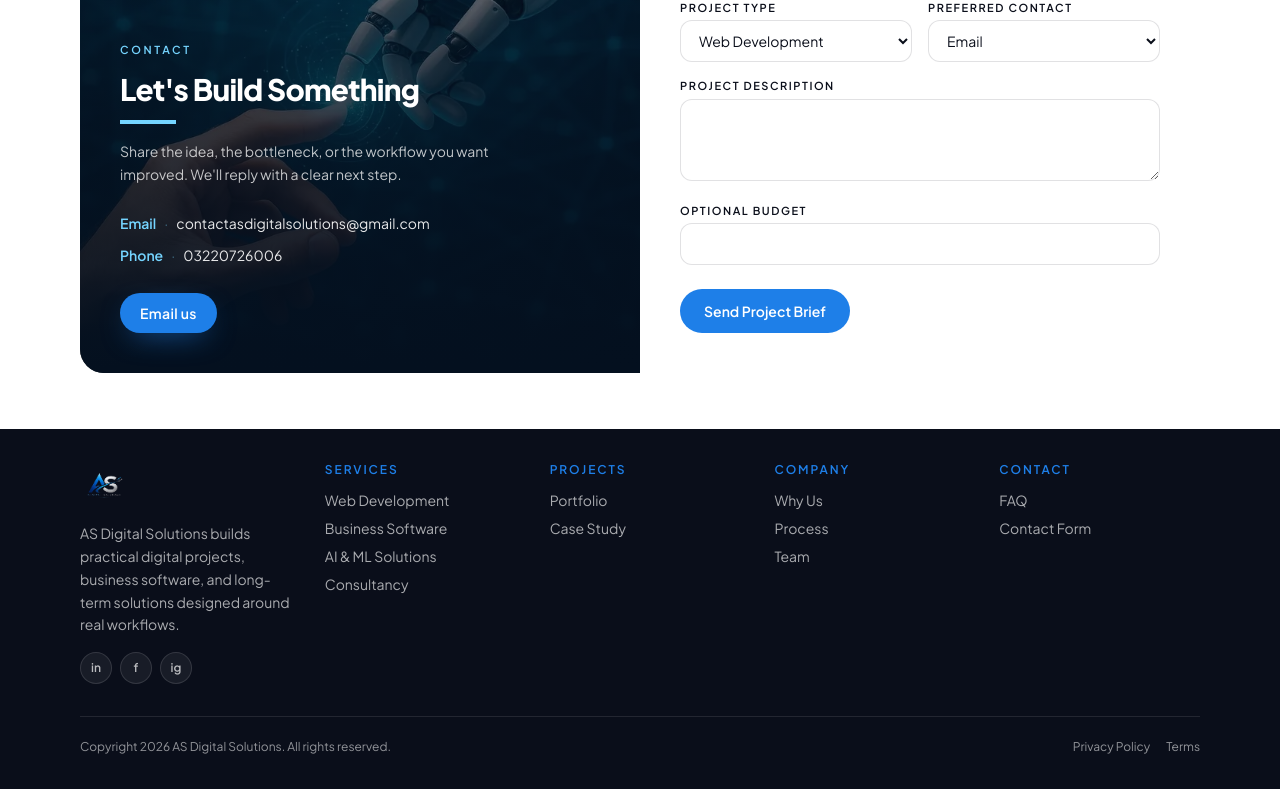
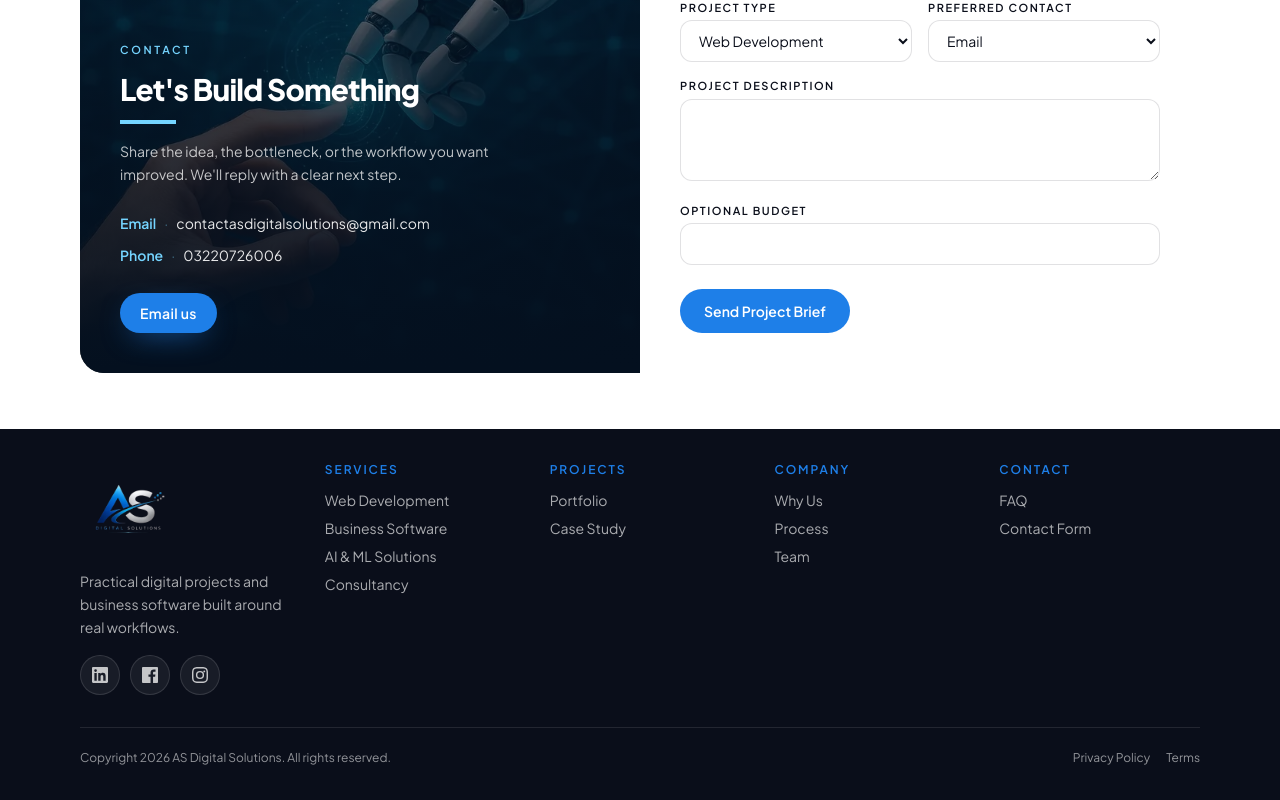
Before and after one commit to SHAHBAZ-084/AS-digital-solutions, a React (Vite) app: page / in a window 1280 px wide. Shown: the part 8792-9592 px from the top of the page. Built offline with nearby package versions, Linux system fonts and the light colour scheme; no server answers.

Commit message:
Improve footer logo size, shorten blurb, and add social icons.

```diff
--- a/src/components/layout/Footer.tsx
+++ b/src/components/layout/Footer.tsx
@@ -1,13 +1,55 @@
 import { Link } from 'react-router-dom'
+import type { ReactNode } from 'react'
 import logo from '../../assets/brand/white-logo.webp'
 import { siteConfig } from '../../config/site'
 import { useSiteData } from '../../context/SiteDataContext'
 
-function SocialIcon({ label }: { label: string }) {
+function SocialLink({
+  href,
+  label,
+  children,
+}: {
+  href: string
+  label: string
+  children: ReactNode
+}) {
+  const url = href?.trim()
   return (
-    <span className="flex h-8 w-8 items-center justify-center rounded-full border border-white/12 bg-white/6 text-xs font-semibold text-white/70 transition hover:border-accent/35 hover:text-accent">
-      {label}
-    </span>
+    <a
+      href={url || undefined}
+      aria-label={label}
+      aria-disabled={!url}
+      {...(url
+        ? { target: '_blank', rel: 'noopener noreferrer' }
+        : { onClick: (event) => event.preventDefault(), role: 'link' })}
+      className="flex h-10 w-10 items-center justify-center rounded-full border border-white/12 bg-white/6 text-white/75 transition hover:border-accent/40 hover:bg-accent/15 hover:text-accent"
+    >
+      {children}
+    </a>
+  )
+}
+
+function LinkedInIcon() {
+  return (
+    <svg className="h-4 w-4" viewBox="0 0 24 24" fill="currentColor" aria-hidden="true">
+      <path d="M20.45 20.45h-3.56v-5.57c0-1.33-.02-3.04-1.85-3.04-1.86 0-2.14 1.45-2.14 2.94v5.67H9.35V9h3.41v1.56h.05c.48-.9 1.64-1.85 3.37-1.85 3.6 0 4.27 2.37 4.27 5.46v6.28ZM5.34 7.43a2.06 2.06 0 1 1 0-4.12 2.06 2.06 0 0 1 0 4.12ZM7.12 20.45H3.56V9h3.56v11.45ZM22.23 0H1.77C.79 0 0 .77 0 1.73v20.54C0 23.23.79 24 1.77 24h20.45c.98 0 1.78-.77 1.78-1.73V1.73C24 .77 23.2 0 22.23 0Z" />
+    </svg>
+  )
+}
+
+function FacebookIcon() {
+  return (
+    <svg className="h-4 w-4" viewBox="0 0 24 24" fill="currentColor" aria-hidden="true">
+      <path d="M22.68 0H1.32A1.32 1.32 0 0 0 0 1.32v21.36A1.32 1.32 0 0 0 1.32 24h11.5v-9.29H9.69v-3.63h3.13V8.41c0-3.1 1.89-4.79 4.66-4.79 1.32 0 2.46.1 2.79.14v3.24h-1.91c-1.5 0-1.79.71-1.79 1.76v2.31h3.58l-.47 3.63h-3.11V24h6.1A1.32 1.32 0 0 0 24 22.68V1.32A1.32 1.32 0 0 0 22.68 0Z" />
+    </svg>
+  )
+}
+
+function InstagramIcon() {
+  return (
+    <svg className="h-4 w-4" viewBox="0 0 24 24" fill="currentColor" aria-hidden="true">
+      <path d="M12 2.16c3.2 0 3.58.01 4.85.07 3.25.15 4.77 1.69 4.92 4.92.06 1.27.07 1.65.07 4.85s-.01 3.58-.07 4.85c-.15 3.23-1.66 4.77-4.92 4.92-1.27.06-1.64.07-4.85.07s-3.58-.01-4.85-.07c-3.26-.15-4.77-1.7-4.92-4.92-.06-1.27-.07-1.64-.07-4.85s.01-3.58.07-4.85C2.38 3.92 3.9 2.38 7.15 2.23 8.42 2.17 8.8 2.16 12 2.16ZM12 0C8.74 0 8.33.01 7.05.07 2.7.27.27 2.69.07 7.05.01 8.33 0 8.74 0 12s.01 3.67.07 4.95c.2 4.36 2.62 6.78 6.98 6.98C8.33 23.99 8.74 24 12 24s3.67-.01 4.95-.07c4.35-.2 6.78-2.62 6.98-6.98.06-1.28.07-1.69.07-4.95s-.01-3.67-.07-4.95C23.73 2.7 21.31.27 16.95.07 15.67.01 15.26 0 12 0Zm0 5.84A6.16 6.16 0 1 0 18.16 12 6.16 6.16 0 0 0 12 5.84ZM12 16a4 4 0 1 1 4-4 4 4 0 0 1-4 4Zm6.41-10.85a1.44 1.44 0 1 0 1.44 1.44 1.44 1.44 0 0 0-1.44-1.44Z" />
+    </svg>
   )
 }
 
@@ -28,20 +70,20 @@ export default function Footer() {
               <img
                 src={logo}
                 alt={siteConfig.companyName}
-                className="h-12 w-auto max-w-[200px] object-contain object-left"
+                className="h-20 w-auto max-w-[280px] object-contain object-left sm:h-24"
               />
             </Link>
-            <p className="mt-3 max-w-sm text-sm leading-relaxed text-white/65">{footer.blurb}</p>
-            <div className="mt-4 flex gap-2">
-              <a href={contact.socials.linkedin || '#'} aria-label="LinkedIn">
-                <SocialIcon label="in" />
-              </a>
-              <a href={contact.socials.facebook || '#'} aria-label="Facebook">
-                <SocialIcon label="f" />
-              </a>
-              <a href={contact.socials.instagram || '#'} aria-label="Instagram">
-                <SocialIcon label="ig" />
-              </a>
+            <p className="mt-3 max-w-xs text-sm leading-relaxed text-white/65">{footer.blurb}</p>
+            <div className="mt-4 flex gap-2.5">
+              <SocialLink href={contact.socials.linkedin} label="LinkedIn">
+                <LinkedInIcon />
+              </SocialLink>
+              <SocialLink href={contact.socials.facebook} label="Facebook">
+                <FacebookIcon />
+              </SocialLink>
+              <SocialLink href={contact.socials.instagram} label="Instagram">
+                <InstagramIcon />
+              </SocialLink>
             </div>
           </div>
 
--- a/src/config/footer.ts
+++ b/src/config/footer.ts
@@ -1,8 +1,11 @@
 import type { FooterContent } from '../types/siteContent'
 
 export const defaultFooter: FooterContent = {
-  blurb:
-    'AS Digital Solutions builds practical digital projects, business software, and long-term solutions designed around real workflows.', copyright: 'All rights reserved.', privacy_label: 'Privacy Policy', terms_label: 'Terms', columns: [
+  blurb: 'Practical digital projects and business software built around real workflows.',
+  copyright: 'All rights reserved.',
+  privacy_label: 'Privacy Policy',
+  terms_label: 'Terms',
+  columns: [
     {
       id: 'services', title: 'Services', links: [
         { id: 'web', label: 'Web Development', href: '#services' }, { id: 'business', label: 'Business Software', href: '#business-software' }, { id: 'ai', label: 'AI & ML Solutions', href: '#services' }, { id: 'consultancy', label: 'Consultancy', href: '#contact' }, ], }, {
```
Also changed, not shown: 1 other file (tests, documents, lock files or other folders).
